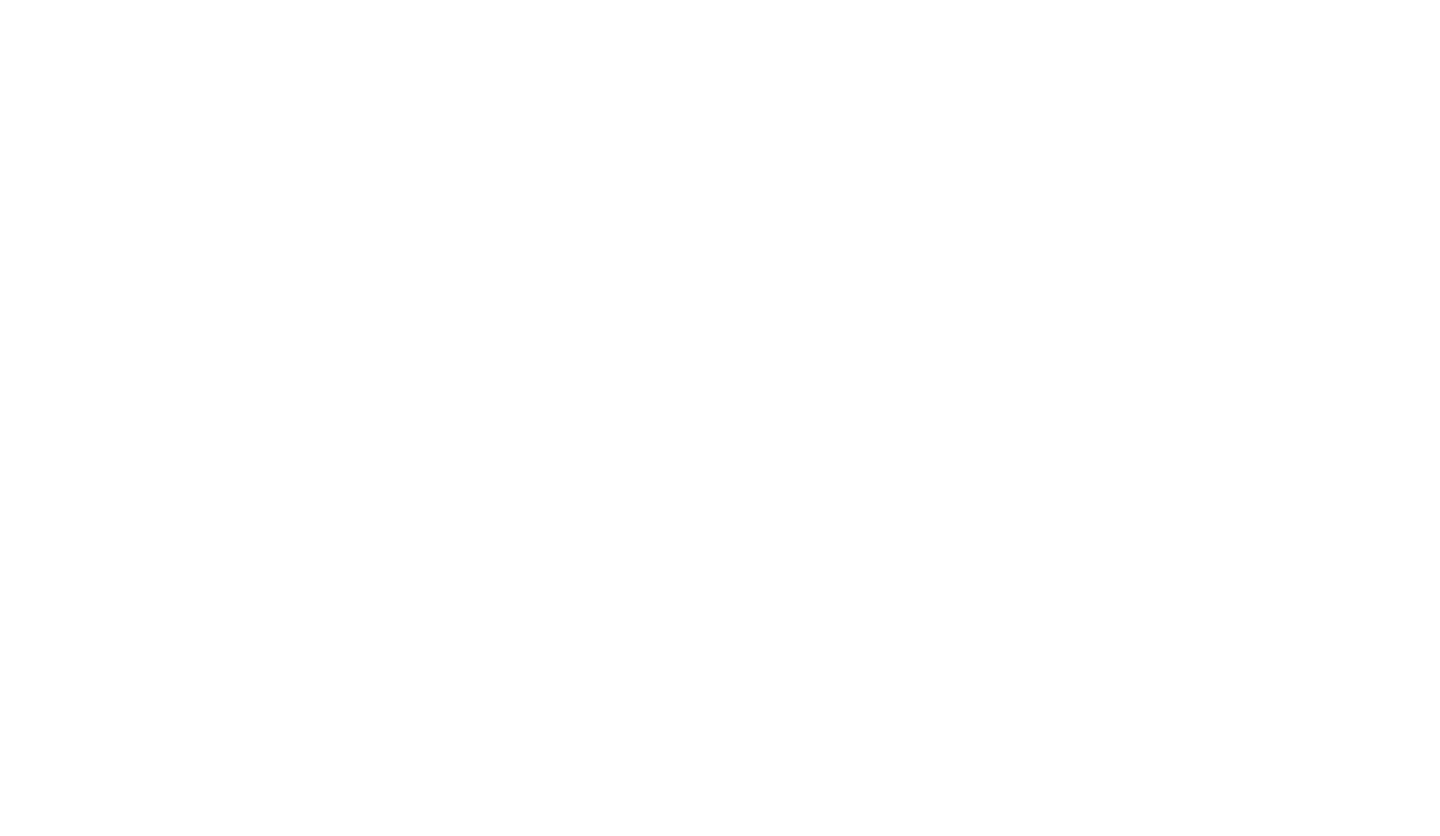
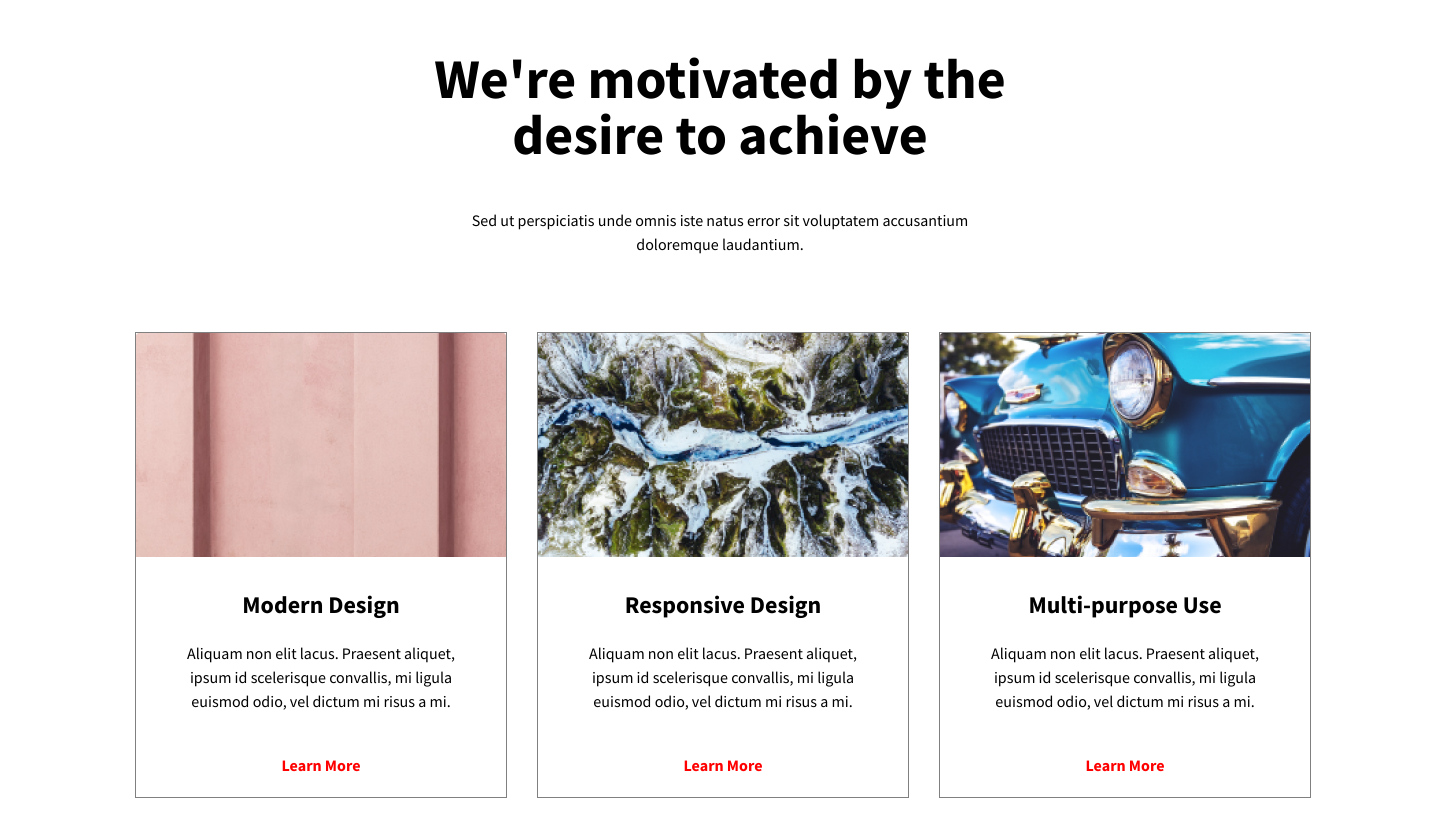
Before and after one commit to litera-group/test-work, a plain HTML site: page index.html in a window 1280 px wide. Shown: the whole page, 1440 px wide, since content can reach past the window. Before the commit the page ends 800 px from the top, so only its background shows below. Drawn offline with nearby package versions, Linux system fonts and the light colour scheme.

Commit message:
Alona updated

```diff
--- a/css/main.css
+++ b/css/main.css
@@ -6,5 +6,87 @@ body{
 /*/Nikita*/
 
 /*Альона*/
+.container-2{
+    width: 1440px;
+    height: 912px;
+    margin: 0 auto;
+  }
+  .main-text{
+    width: 572px;
+    height: 128px;
+    margin: 0 auto;
+    padding-top: 50px;
+    position: relative;
+    text-decoration: none;
+  }
+  .main-text p{
+    font-weight: 700;
+    font-size: 56px;
+    text-align: center;
+  }
+  .bottom-main-text{
+    width: 572px;
+    height: 64px;
+    margin: 0 auto;
+    margin-top: 30px;
+  }
+  .bottom-main-text p{
+    font-weight: 400;
+    font-size: 16px;
+    text-align: center;
+    line-height: 24px;
+  }
+  .main{
+    margin: 60px 135px;
+    display: flex;
+    justify-content:space-between;
+    gap: 30px;
+  }
+  .section{
+    width: 370px;
+    height: 464px;
+    border: 1px solid gray;
+  }
+  .section h2{
+    font-weight: 700;
+    font-size: 24px;
+    text-align: center;
+    line-height: 32px;
+    margin-top: 30px;
+  }
+  .section p{
+    font-weight: 400;
+    font-size: 16px;
+    text-align: center;
+    line-height: 24px;
+    margin: 20px 40px;
+  }
+  .section .learn-more{
+    text-align: center;
+    margin-top: 40px;
+  }
+  .section .learn-more a{
+    color: red;
+    text-decoration: none;
+    font-weight: bold;
+    font-weight: 700;
+    font-size: 16px;
+    line-height: 24px;
+    position: relative;
+  }
+  /*animation*/
+  .animation-red::before{
+    content: '';
+    border-bottom: 2px solid red;
+    position: absolute;
+    bottom: 0;
+    width: 0;
+    transition: all 1s ease;
+  }
+  .animation-red:hover::before{
+    width: 100%;
+    transition: all 1s ease-in-out;
+  }
+  /*end of animation*/
 
 /*/Альона*/
--- a/index.html
+++ b/index.html
@@ -3,6 +3,7 @@
 <head>
     <meta charset="UTF-8">
     <meta http-equiv="X-UA-Compatible" content="IE=edge">
+    <link rel="stylesheet" href="https://cdnjs.cloudflare.com/ajax/libs/animate.css/4.1.1/animate.min.css"/>
     <meta name="viewport" content="width=device-width, initial-scale=1.0">
     <link rel="stylesheet" href="https://cdnjs.cloudflare.com/ajax/libs/meyer-reset/2.0/reset.min.css" integrity="sha512-NmLkDIU1C/C88wi324HBc+S2kLhi08PN5GDeUVVVC/BVt/9Izdsc9SVeVfA1UZbY3sHUlDSyRXhCzHfr6hmPPw==" crossorigin="anonymous" referrerpolicy="no-referrer" />
     <link rel="preconnect" href="https://fonts.googleapis.com"><link rel="preconnect" href="https://fonts.gstatic.com" crossorigin><link href="https://fonts.googleapis.com/css2?family=Source+Sans+Pro:wght@200;300;400;600;700;900&display=swap" rel="stylesheet">
@@ -14,6 +15,46 @@
     <!--/Nikita-->
 
     <!--Альона-->
+    <div class="container-2">
+        <div class="main-text main-text-animation">
+          <p>We're motivated by the desire to achieve</p>
+        </div>
+        <div class="bottom-main-text main-text-animation">
+          <p>Sed ut perspiciatis unde omnis iste natus error sit voluptatem accusantium doloremque laudantium.</p>
+        </div>
+        <main class="main">
+          <div class="section">
+            <a href="#">
+              <img src="./images/wall.png" alt="">
+            </a>
+            <h2>Modern Design</h2>
+            <p>Aliquam non elit lacus. Praesent aliquet, ipsum id scelerisque convallis, mi ligula euismod odio, vel dictum mi risus a mi.</p>
+            <div class="learn-more">
+              <a class="animation-red" href="#" alt="">Learn More</a>
+            </div>
+          </div>
+          <div class="section">
+            <a href="#">
+              <img src="./images/mountains.png" alt="">
+            </a>
+            <h2>Responsive Design</h2>
+            <p>Aliquam non elit lacus. Praesent aliquet, ipsum id scelerisque convallis, mi ligula euismod odio, vel dictum mi risus a mi.</p>
+            <div class="learn-more">
+              <a class="animation-red" href="#" alt="">Learn More</a>
+            </div>
+          </div>
+          <div class="section">
+            <a href="#">
+              <img src="./images/car.png" alt="">
+            </a>
+            <h2>Multi-purpose Use</h2>
+            <p>Aliquam non elit lacus. Praesent aliquet, ipsum id scelerisque convallis, mi ligula euismod odio, vel dictum mi risus a mi.</p>
+            <div class="learn-more">
+              <a class="animation-red" href="#" alt="">Learn More</a>
+            </div>
+          </div>
+        </main>
+      </div>
     <!--/Альона-->
 </body>
 </html>
```
